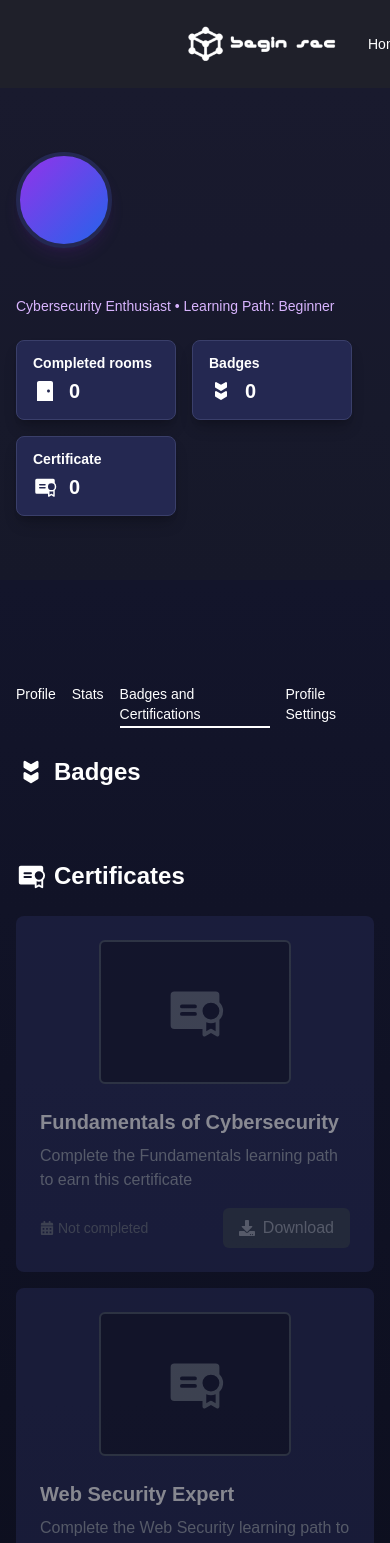
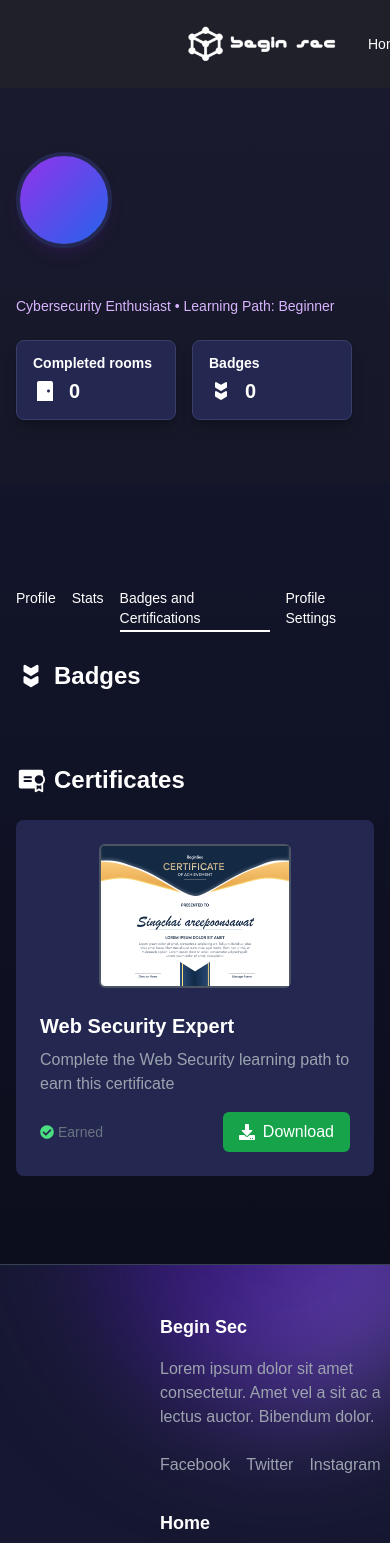
Before and after one commit to Parakuz/beginSec, a Next.js app in the folder setup/beginsec/: page /profile/badge in a window 390 px wide. Shown: the top 1543 px of the page. Built offline with nearby package versions, Linux system fonts and the light colour scheme; no server answers; the database is empty; a web font is replaced by a local one.

Commit message:
v0.1.4 update certificate system

```diff
--- a/setup/beginsec/app/login/page.jsx
+++ b/setup/beginsec/app/login/page.jsx
@@ -32,7 +32,7 @@
       await checkSession();
       router.push("/");
     } catch (err) {
-      setError(err.message);
+      setError("Some thing wrong please try again.");
     }
   };
 
--- a/setup/beginsec/app/profile/badge/page.jsx
+++ b/setup/beginsec/app/profile/badge/page.jsx
@@ -1,5 +1,5 @@
 "use client";
-import { useEffect, useState } from "react";
+import { useEffect, useState, useRef } from "react";
 // import Navbar from "../../components/homepage/navbar";
 // import Footer from "../../components/homepage/Footer";
 
@@ -19,6 +19,9 @@
 import { useSession } from "@/contexts/sessionContext";
 
 const BadgesAndCertificationsPage = () => {
+  const canvasRef = useRef(null);
+  const [imageLoaded, setImageLoaded] = useState(false);
+  const image = useRef(null);
   const [currentUserId, setCurrentUserId] = useState(null);
   const [scores, setScores] = useState([]);
   const [courses, setCourses] = useState([]);
@@ -43,6 +46,16 @@
     <FaStar className="text-5xl text-white" />,
     <FaAward className="text-5xl text-white" />,
   ];
+
+  useEffect(() => {
+    const img = new Image();
+    img.src = "/Cert.png";
+    img.onload = () => {
+      image.current = img;
+      setImageLoaded(true);
+      drawCanvas();
+    };
+  }, []);
 
   useEffect(() => {
     if (!currentUserId) return;
@@ -96,6 +109,37 @@
     fetchUserId();
   }, []);
 
+  const drawCanvas = () => {
+    const canvas = canvasRef.current;
+    if (!canvas || !image.current) return;
+
+    const ctx = canvas.getContext("2d");
+    if (!ctx) return;
+
+    ctx.clearRect(0, 0, canvas.width, canvas.height);
+    ctx.drawImage(image.current, 0, 0, canvas.width, canvas.height);
+
+    if (userName) {
+      ctx.font = 'bold 64px "Brush Script MT", cursive';
+      ctx.fillStyle = "#0c2340";
+      ctx.textAlign = "center";
+      ctx.fillText(userName, canvas.width / 2, 400);
+    }
+  };
+
+  useEffect(() => {
+    if (imageLoaded) drawCanvas();
+  }, [userName]);
+
+  const downloadImage = () => {
+    const canvas = canvasRef.current;
+    if (!canvas) return;
+    const link = document.createElement("a");
+    link.download = `certificate-${userName}.png`;
+    link.href = canvas.toDataURL("image/png");
+    link.click();
+  };
+
   return (
     <div className="min-h-screen bg-gradient-to-b from-[#161831] to-[#0c0e1d]">
       {/* <Navbar /> */}
@@ -140,7 +184,7 @@
                   </div>
                 </div>
 
-                <div className="w-40 h-[80px] bg-[#242851] rounded-lg font-bold text-white px-4 py-3 shadow-lg shadow-black/20 hover:translate-y-[-5px] transition-all duration-300 border border-[#3a3f6a]">
+                {/* <div className="w-40 h-[80px] bg-[#242851] rounded-lg font-bold text-white px-4 py-3 shadow-lg shadow-black/20 hover:translate-y-[-5px] transition-all duration-300 border border-[#3a3f6a]">
                   <div className="text-white text-sm">Certificate</div>
                   <div className="text-white font-bold flex items-center gap-x-3 pt-1">
                     <div className="text-2xl text-white">
@@ -148,7 +192,7 @@
                     </div>
                     <span className="text-xl">0</span>
                   </div>
-                </div>
+                </div> */}
               </div>
             </div>
           </div>
@@ -224,41 +268,20 @@
               <PiCertificateFill className="mr-2 text-3xl" /> Certificates
             </h2>
 
-            <div className="grid grid-cols-1 gap-4">
             {/* Certificate Card - Locked */}
-              <div className="bg-[#242851] rounded-lg p-6 opacity-50">
+            <div
+              className={`bg-[#242851] rounded-lg p-6 ${
+                count !== courses.length ? "opacity-50" : ""
+              }`}
+            >
               <div className="flex flex-col md:flex-row items-center md:items-start gap-6">
                 <div className="w-48 h-36 bg-[#161831] rounded-md flex items-center justify-center border-2 border-gray-600">
-                    <PiCertificateFill className="text-6xl text-gray-500" />
-                  </div>
-                  <div className="flex-1">
-                    <h3 className="text-xl font-bold mb-2">
-                      Fundamentals of Cybersecurity
-                    </h3>
-                    <p className="text-gray-400 mb-4">
-                      Complete the Fundamentals learning path to earn this
-                      certificate
-                    </p>
-                    <div className="flex items-center justify-between">
-                      <div className="text-sm text-gray-500 flex items-center">
-                        <FaCalendarAlt className="mr-1" /> Not completed
-                      </div>
-                      <button
-                        disabled
-                        className="px-4 py-2 bg-gray-700 text-gray-400 rounded-md flex items-center cursor-not-allowed"
-                      >
-                        <FaDownload className="mr-2" /> Download
-                      </button>
-                    </div>
-                  </div>
-                </div>
-              </div>
-
-              {/* Certificate Card - Locked */}
-              <div className="bg-[#242851] rounded-lg p-6 opacity-50">
-                <div className="flex flex-col md:flex-row items-center md:items-start gap-6">
-                  <div className="w-48 h-36 bg-[#161831] rounded-md flex items-center justify-center border-2 border-gray-600">
-                    <PiCertificateFill className="text-6xl text-gray-500" />
+                  <canvas
+                    ref={canvasRef}
+                    width={1000}
+                    height={700}
+                    className="w-full h-full rounded-s"
+                  />
                 </div>
                 <div className="flex-1">
                   <h3 className="text-xl font-bold mb-2">
@@ -270,15 +293,29 @@
                   </p>
                   <div className="flex items-center justify-between">
                     <div className="text-sm text-gray-500 flex items-center">
+                      {count === courses.length ? (
+                        <>
+                          <FaCheckCircle className="mr-1 text-green-400" />{" "}
+                          Earned
+                        </>
+                      ) : (
+                        <>
                           <FaCalendarAlt className="mr-1" /> Not completed
+                        </>
+                      )}
                     </div>
+
                     <button
-                        disabled
-                        className="px-4 py-2 bg-gray-700 text-gray-400 rounded-md flex items-center cursor-not-allowed"
+                      onClick={downloadImage}
+                      disabled={count !== courses.length}
+                      className={`px-4 py-2 rounded-md flex items-center transition ${
+                        count === courses.length
+                          ? "bg-green-600 text-white hover:bg-green-700"
+                          : "bg-gray-700 text-gray-400 cursor-not-allowed"
+                      }`}
                     >
                       <FaDownload className="mr-2" /> Download
                     </button>
-                    </div>
                   </div>
                 </div>
               </div>
--- a/setup/beginsec/app/profile/page.jsx
+++ b/setup/beginsec/app/profile/page.jsx
@@ -34,7 +34,6 @@
 
   const { user } = useSession();
   const userName = user?.name;
-  const userId = currentUserId;
 
   useEffect(() => {
     if (!currentUserId) return;
@@ -60,7 +59,9 @@
     const fetchUserCourses = async () => {
       try {
         const res = await fetch(`/api/user/course/${currentUserId}`);
-        if (!res.ok) throw new Error("Failed to fetch user courses");
+        if (!res.ok) {
+          throw new Error("Failed to fetch user courses");
+        }
         const data = await res.json();
         setUserCourses(data);
       } catch (error) {
@@ -69,7 +70,7 @@
     };
 
     fetchUserCourses();
-  }, [userId]);
+  }, [currentUserId]);
   return (
     <div className="min-h-screen bg-gradient-to-b from-[#161831] to-[#0c0e1d]">
       {/* <Navbar /> */}
--- a/setup/beginsec/app/signup/page.jsx
+++ b/setup/beginsec/app/signup/page.jsx
@@ -55,7 +55,7 @@
 
       router.push("/login");
     } catch (err) {
-      setError(err.message);
+      setError("Has some problem please try again.");
     }
 
     setLoading(false);
```
Also changed, not shown: setup/beginsec/public/Cert.png (added). Lines whose indentation alone changed are shown as unchanged.
